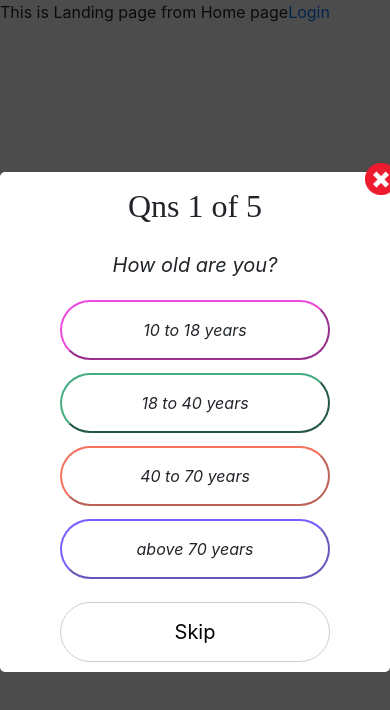
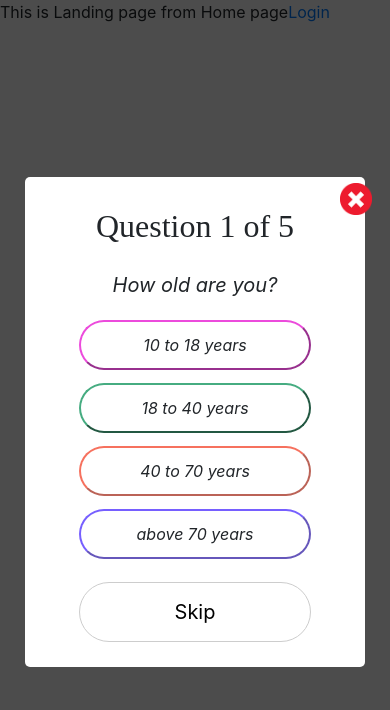
Before and after one commit to mishrarpita321/MentalHealthApp, a React (Create React App) app: page / in a window 390 px wide. Shown: the top 710 px of the page. Built offline with nearby package versions, Linux system fonts and the light colour scheme.

Commit message:
assessment css fix

```diff
--- a/src/components/Assessment/Assessment.css
+++ b/src/components/Assessment/Assessment.css
@@ -80,7 +80,7 @@
 }
 
 .qnsContai .ans .col-12:hover {
- background: #cfd5db;
+  background: #cfd5db;
 }
 
 
@@ -101,9 +101,24 @@
 }
 
 .skipBtn button:hover {
-  background-color: #90d08b;;
+  background-color: #90d08b;
+  ;
 }
 
 .skipBtn button:focus {
   outline: none;
 }
+
+@media(max-width: 760px) {
+  .ans img {
+    display: none;
+  }
+
+  .qnsContai .ans .col-12 {
+    height: 50px;
+  }
+  #popup-window {
+    width: 340px;
+    height: 490px;
+  }
+}
--- a/src/components/Assessment/Assessment.js
+++ b/src/components/Assessment/Assessment.js
@@ -165,7 +165,7 @@ const Assessment = () => {
                             <img src='./images/failed-icon.jpg' className='imgClose' onClick={closePopup}></img>
                         </span>
                             <div className='row qnsProgress'>
-                                <span>Qns {steps + 1} of {questions.length}</span>
+                                <span>Question {steps + 1} of {questions.length}</span>
                             </div>
                             {
                                 displayQuestionPop()
```
